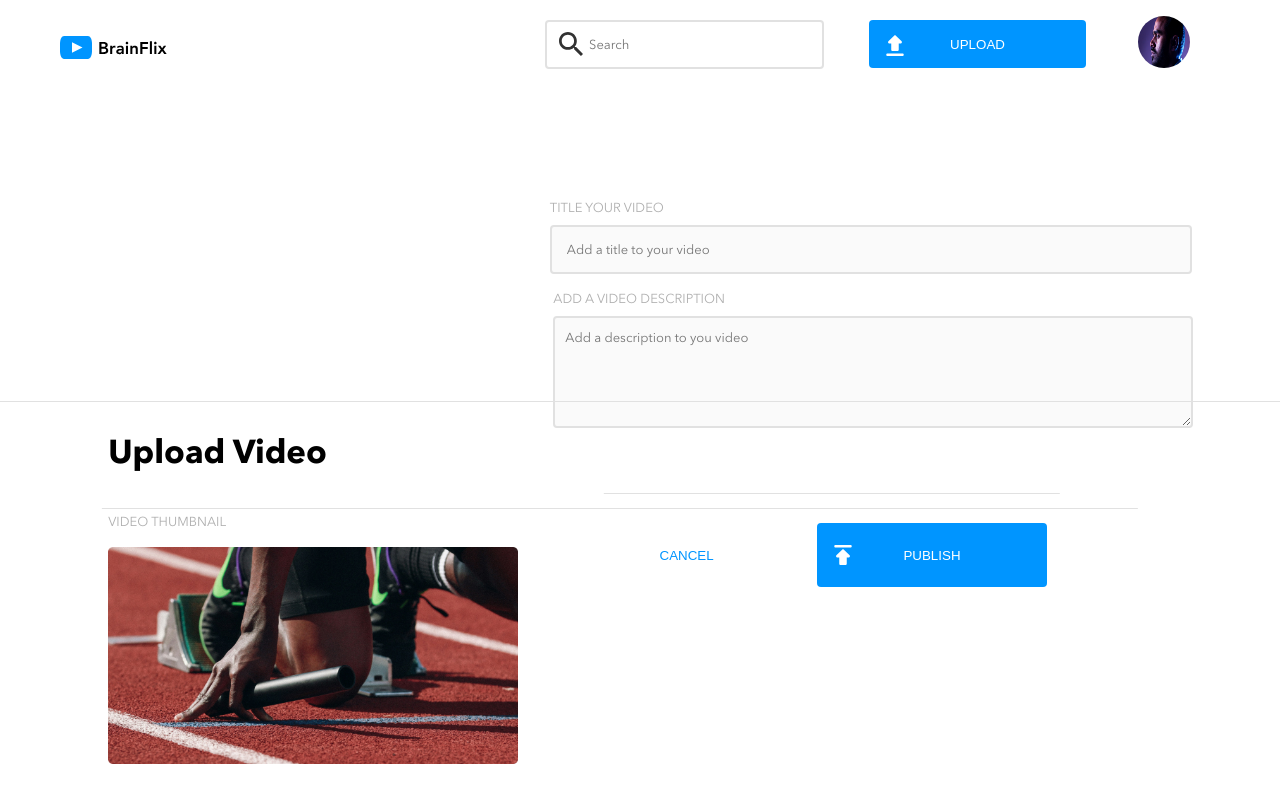
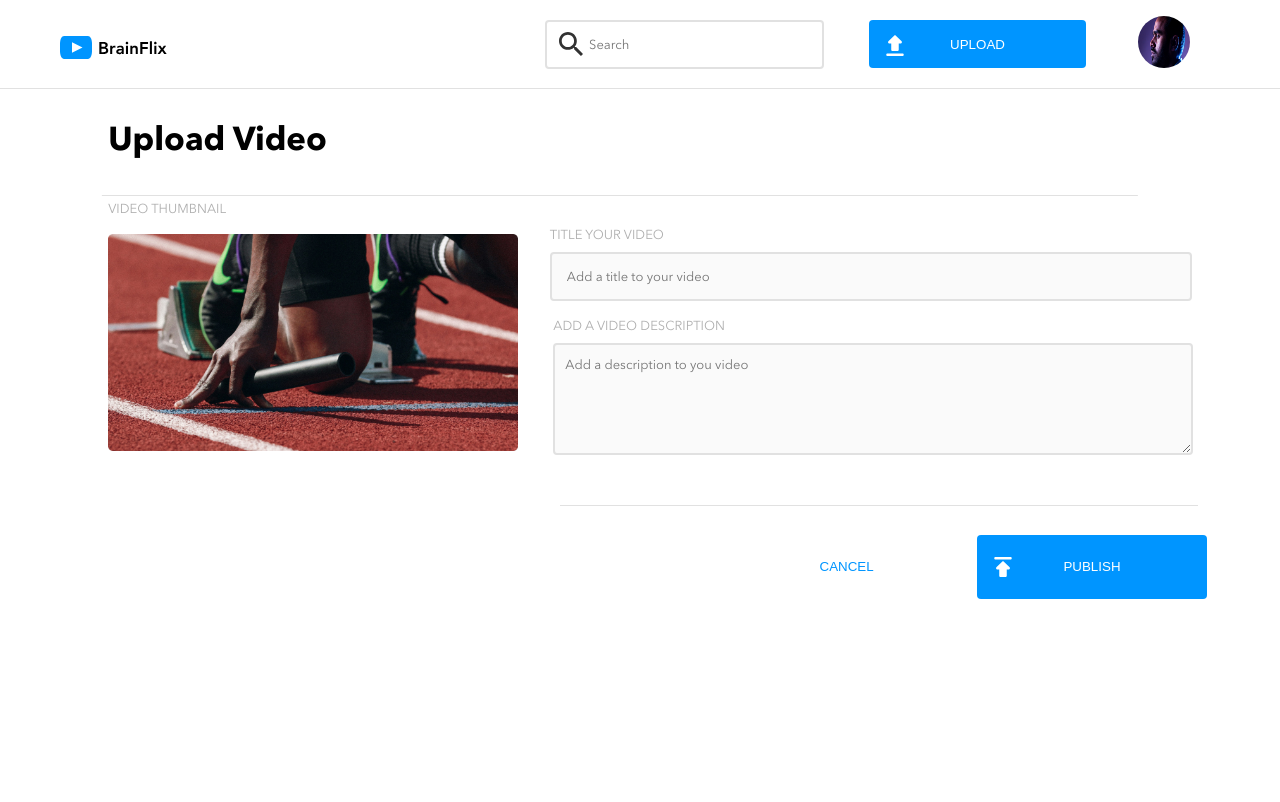
Before and after one commit to Marie-L1/maria-lukowich-brainflix, a React (Vite) app in the folder maria-lukowich-brainflix/: page /upload in a window 1280 px wide. Shown: the top 802 px of the page. Built offline with nearby package versions, Linux system fonts and the light colour scheme.

Commit message:
fixing the desktop publish buttons

```diff
--- a/maria-lukowich-brainflix/src/components/UploadInput/UploadInput.scss
+++ b/maria-lukowich-brainflix/src/components/UploadInput/UploadInput.scss
@@ -185,11 +185,13 @@
     @include desktop{
         flex-direction: row-reverse;
         justify-content: flex-start;
-        margin: 3.125rem 6rem 31.25rem 0;
+        margin: 17.5rem -14rem -11rem 0;
+        position: fixed;
+
 
         &::before {
-            left: 53%;
-            width: 93%;
+            left: 30%;
+            width: 130%;
         }
 
         &__publish,  &__cancel{
--- a/maria-lukowich-brainflix/src/pages/UploadPage/UploadPage.scss
+++ b/maria-lukowich-brainflix/src/pages/UploadPage/UploadPage.scss
@@ -3,6 +3,7 @@
 
 article{
     max-width: 100vw;
+    position: relative;
     overflow-x: hidden;
     @include desktop{
         @include flex-row;
```
